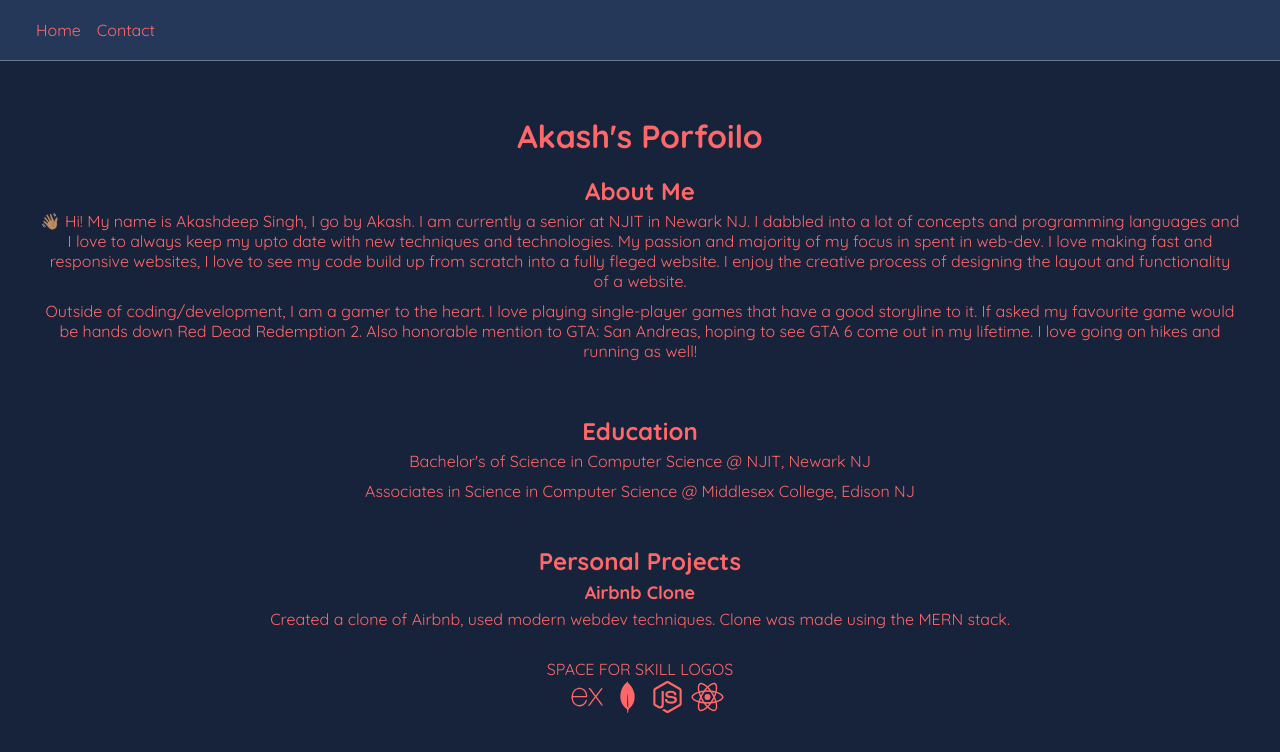
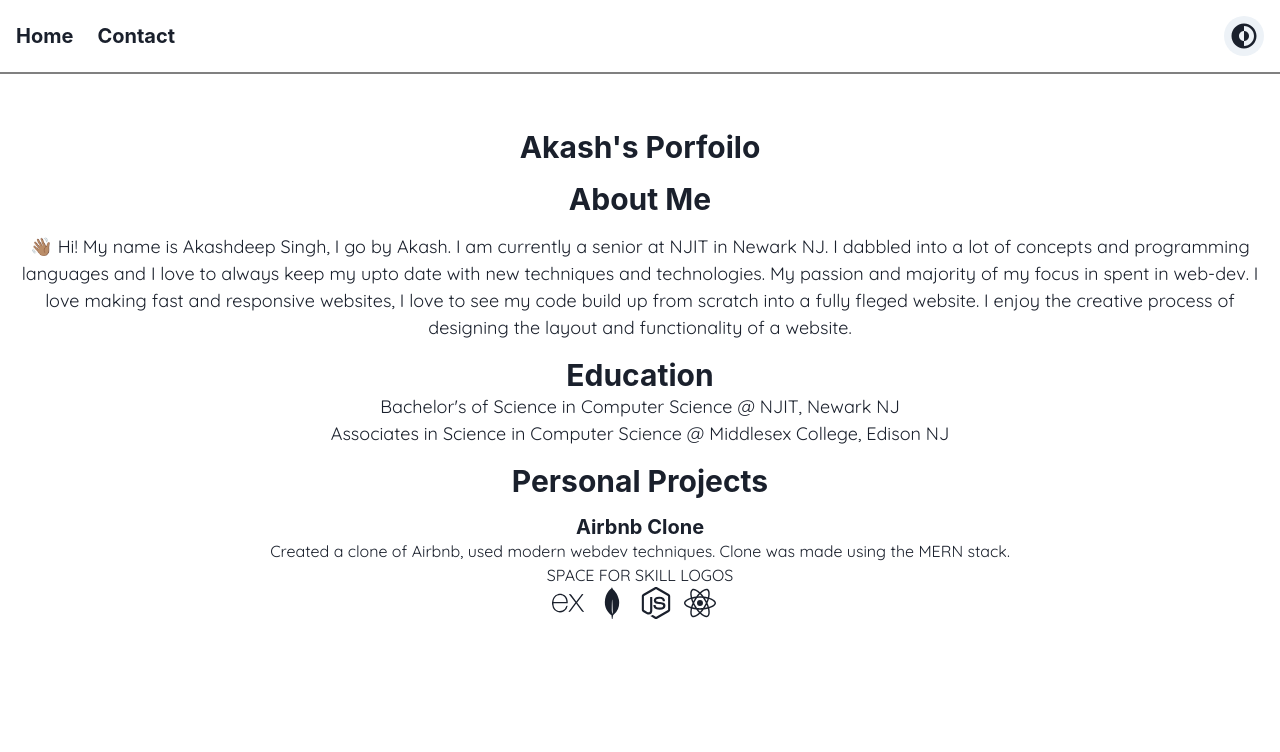
Before and after one commit to singak1/portfolio, a React (Create React App) app: page / in a window 1280 px wide. Shown: the top 752 px of the page. Built offline with nearby package versions, Linux system fonts and the light colour scheme.

Commit message:
Update website to use chakra-ui

```diff
--- a/package.json
+++ b/package.json
@@ -3,9 +3,13 @@
   "version": "0.1.0",
   "private": true,
   "dependencies": {
+    "@chakra-ui/react": "^2.7.1",
+    "@emotion/react": "^11.11.1",
+    "@emotion/styled": "^11.11.0",
     "@testing-library/jest-dom": "^5.16.5",
     "@testing-library/react": "^13.4.0",
     "@testing-library/user-event": "^13.5.0",
+    "framer-motion": "^10.12.18",
     "react": "^18.2.0",
     "react-dom": "^18.2.0",
     "react-icons": "^4.10.1",
--- a/src/Components/AboutMe.js
+++ b/src/Components/AboutMe.js
@@ -1,16 +1,14 @@
+import { Heading, Text } from "@chakra-ui/react"
+
 const AboutMe = () => {
     return(
         <div className="about-me">
-            <h4>About Me</h4>
-            <p>👋🏽 Hi! My name is Akashdeep Singh, I go by Akash. I am currently a senior at NJIT in Newark NJ. I dabbled into a lot of
+            <Heading as='h4' size='lg' p='4'>About Me</Heading>
+            <Text fontSize='lg'>👋🏽 Hi! My name is Akashdeep Singh, I go by Akash. I am currently a senior at NJIT in Newark NJ. I dabbled into a lot of
                 concepts and programming languages and I love to always keep my upto date with new techniques and technologies. My passion
                 and majority of my focus in spent in web-dev. I love making fast and responsive websites, I love to see my code build up from
                 scratch into a fully fleged website. I enjoy the creative process of designing the layout and functionality of a website.
-            </p>
-            <p>Outside of coding/development, I am a gamer to the heart. I love playing single-player games that have a good storyline to it. If
-                asked my favourite game would be hands down Red Dead Redemption 2. Also honorable mention to GTA: San Andreas, hoping to see GTA 6
-                come out in my lifetime. I love going on hikes and running as well!
-            </p>
+            </Text>
         </div>
     )
 }
--- a/src/Components/Navbar.js
+++ b/src/Components/Navbar.js
@@ -1,11 +1,20 @@
 import { Link } from "react-router-dom"
+import { Tooltip, IconButton, Flex, Heading, Spacer, useColorMode } from "@chakra-ui/react"
+import { CgDarkMode } from "react-icons/cg"
 
 const Navbar = () => {
+    const { toggleColorMode } = useColorMode()
     return (
-        <div className="nav">
-            <Link to="/">Home</Link>
-            <Link to="/contact">Contact</Link>
-        </div>
+        <Flex minWidth='max-content' alignItems='center' gap='2' padding='4' borderBottom='2px' borderBottomColor='GrayText'>
+            <Link to="/"><Heading as='h4' size='md' mr="4">Home</Heading></Link>
+            <Link to="/contact"><Heading as='h4' size='md'>Contact</Heading></Link>
+            <Spacer />
+            <Tooltip label='Toggle Dark Mode'><IconButton onClick={toggleColorMode}
+                borderRadius='30'
+                fontSize='30'
+                icon={<CgDarkMode />}
+            /></Tooltip>
+        </Flex>
     )
 }
 
--- a/src/Components/Skills.js
+++ b/src/Components/Skills.js
@@ -1,19 +1,14 @@
 import { SiReact, SiNodedotjs, SiMongodb, SiExpress } from "react-icons/si"
-import { Tooltip } from "react-tooltip"
+import { Flex, Icon, Tooltip } from "@chakra-ui/react"
 
 const Skills = () => {
     return(
-        <div className="skills">
-            <SiExpress data-tooltip-id="express-tooltip" data-tooltip-content="Express" data-tooltip-place="bottom"/>
-            <SiMongodb data-tooltip-id="mongo-tooltip" data-tooltip-content="MongoDB" data-tooltip-place="bottom"/>
-            <SiNodedotjs data-tooltip-id="nodejs-tooltip" data-tooltip-content="Node JS" data-tooltip-place="bottom"/>
-            <SiReact data-tooltip-id="react-tooltip" data-tooltip-content="React" data-tooltip-place="bottom"/>
-            <Tooltip id="express-tooltip" />
-            <Tooltip id="mongo-tooltip" />
-            <Tooltip id="nodejs-tooltip" />
-            <Tooltip id="react-tooltip" />
-        </div>
-
+        <Flex maxWidth='max-content' alignContent='space-between' margin='auto'>
+            <Tooltip label='Express'><span><Icon as={SiExpress} boxSize={8} mr={3}/></span></Tooltip>
+            <Tooltip label='Mongo DB'><span><Icon as={SiMongodb} boxSize={8} mr={3}/></span></Tooltip>
+            <Tooltip label='NodeJS'><span><Icon as={SiNodedotjs} boxSize={8} mr={3}/></span></Tooltip>
+            <Tooltip label='React'><span><Icon as={SiReact} boxSize={8} mr={3}/></span></Tooltip>
+        </Flex>
     )
 }
 
--- a/src/Pages/Home.js
+++ b/src/Pages/Home.js
@@ -1,21 +1,19 @@
 import Skills from "../Components/Skills"
 import AboutMe from "../Components/AboutMe"
+import { Heading, Text } from "@chakra-ui/react"
 
 const Home = () => {
     return (
         <div className="home">
-            <h2>Akash's Porfoilo</h2>
+            <Heading as='h2' size='lg'>Akash's Porfoilo</Heading>
             <AboutMe />
-            <div className="education">
-                <h4>Education</h4>
-                <p>Bachelor's of Science in Computer Science @ NJIT, Newark NJ</p>
-                <p>Associates in Science in Computer Science @ Middlesex College, Edison NJ</p>
-            </div>
-            <div className="projects">
-                <h4>Personal Projects</h4>
-                <h6>Airbnb Clone</h6>
-                <p>Created a clone of Airbnb, used modern webdev techniques. Clone was made using the MERN stack.</p>
-            </div>
+            <Heading as='h4' size='lg' pt='4'>Education</Heading>
+            <Text fontSize='lg'>Bachelor's of Science in Computer Science @ NJIT, Newark NJ</Text>
+            <Text fontSize='lg'>Associates in Science in Computer Science @ Middlesex College, Edison NJ</Text>
+
+            <Heading as='h4' size='lg' p='4'>Personal Projects</Heading>
+            <Heading as='h6' size='md'>Airbnb Clone</Heading>
+            <p>Created a clone of Airbnb, used modern webdev techniques. Clone was made using the MERN stack.</p>
             <div className="skillset">
                 SPACE FOR SKILL LOGOS
                 <Skills />
--- a/src/index.css
+++ b/src/index.css
@@ -2,9 +2,7 @@
 * {
   margin: 0;
   font-family: "Quicksand";
-  background-color: #17223B;
-  color:#FF6768;
-  --toastify-color-error: #17223B;
+  /*--toastify-color-error: #17223B;*/
 }
 
 code {
@@ -18,87 +16,9 @@
   text-align: center;
 }
 
-h2 {
-  font-size: xx-large;
-}
 
-.nav {
-  background-color:#263859 ;
-  padding: 20px;
-  display: flex;
-  align-items: center;
-  margin: 0 auto;
-  border-bottom: 1px solid #6B778D;
-}
-
-.nav a {
-  text-decoration: none;
-  color:#FF6768;
-  margin-left: 16px;
-  background: none;
-}
-
-.nav a:hover {
-  color: #6B778D;
-}
-
-.home h2{
-  font-size: xx-large;
-}
-
-.education {
-  padding: 10px;
-  margin: 20px;
-  max-width: fit-content;
-  margin-left: auto;
-  margin-right: auto;
-}
-
-.education h4 {
-  font-size: x-large;
-}
-
-.education p{
-  padding: 5px;
-}
-
-.projects {
-  padding: 10px;
-  margin: 20px;
-  max-width: fit-content;
-  margin-left: auto;
-  margin-right: auto;
-}
-
-.projects h4{
-  font-size: x-large;
-}
-
-.projects h6{
-  font-size: large;
-  padding: 5px;
-}
-
-.skills {
-  padding: 10px;
-}
-
-.skills svg{
-  margin-left: 15px;
-  width: 25px;
-  transform: scale(2);
-}
-
-.about-me {
-  padding: 20px;
-}
-
-.about-me h4{
-  font-size: x-large;
-}
-
-.about-me p{
-  padding: 5px;
+a:hover {
+  color: slategray;
 }
 
 .contact {
@@ -116,15 +36,15 @@
   padding: 5px
 }
 .contact input {
-  background-color:#263859;
   font-size: large;
   padding: 5px;
   margin-bottom: 10px;
   border-radius: 10px;
+  min-width: 300px;
 }
 
 .contact textarea {
-  background-color:#263859;
+
   font-size: large;
   padding: 5px;
   border-radius: 10px;
@@ -132,10 +52,11 @@
   display: block;
   margin-left: auto;
   margin-right: auto;
+  min-width: 300px;
+  min-height: 100px;
 }
 
 .contact button {
-  background-color:#263859;
   font-size: large;
   padding: 5px;
   border-radius: 10px;
--- a/src/index.js
+++ b/src/index.js
@@ -2,11 +2,14 @@
 import ReactDOM from 'react-dom/client';
 import './index.css';
 import App from './App';
+import { ChakraProvider } from '@chakra-ui/react';
 
 const root = ReactDOM.createRoot(document.getElementById('root'));
 root.render(
   <React.StrictMode>
-    <App />
+    <ChakraProvider>
+      <App />
+    </ChakraProvider>
   </React.StrictMode>
 );
 
```
Also changed, not shown: 1 other file (tests, documents, lock files or other folders).
